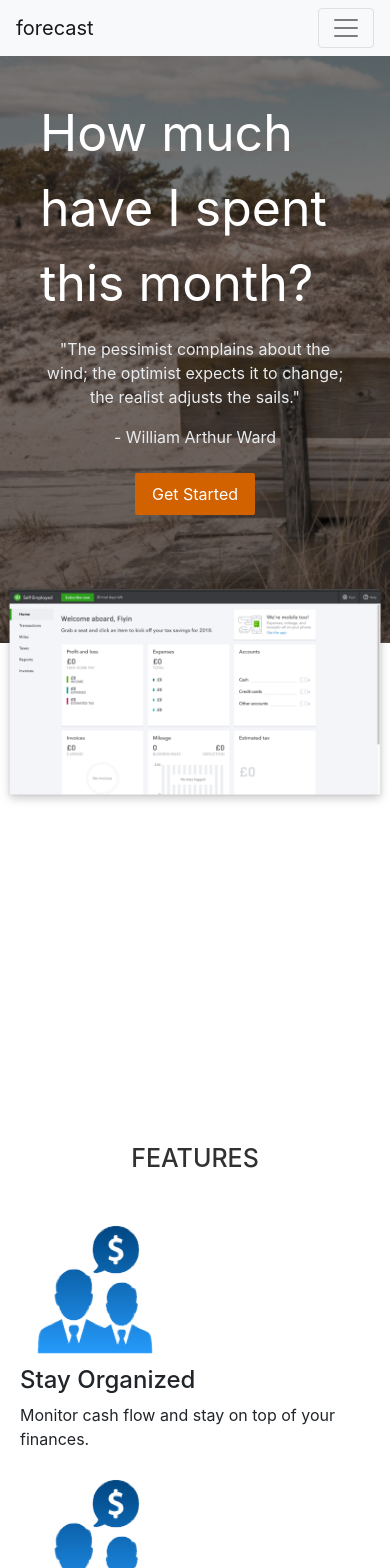
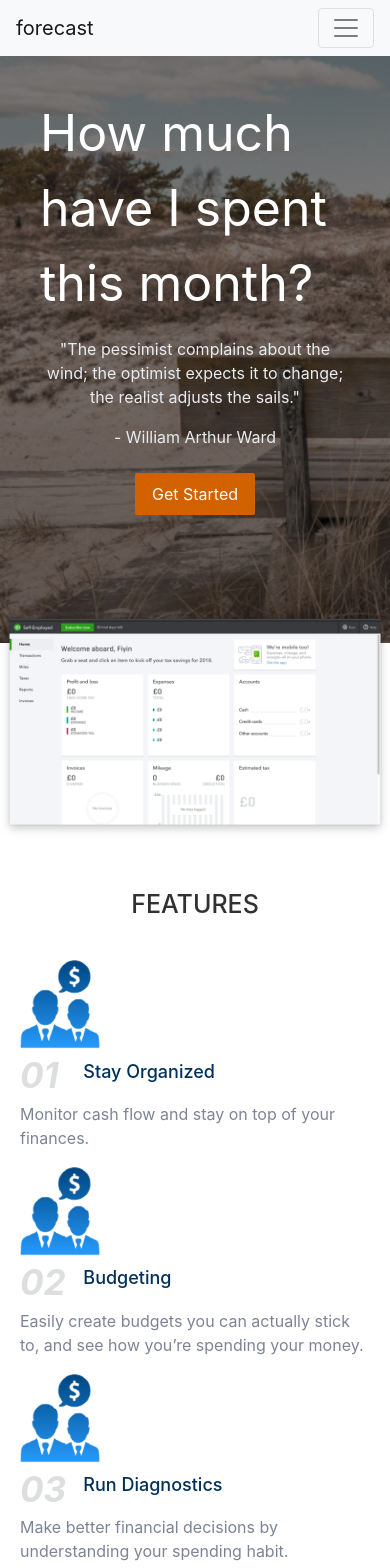
Before and after one commit to Kompilab/forecast-api, a React (Create React App) app in the folder client/: page / in a window 390 px wide. Shown: the top 1568 px of the page. Built offline with nearby package versions, Linux system fonts and the light colour scheme.

Commit message:
Complete structre, responsiveness and styling of homepage

```diff
--- a/client/src/pages/Home/Home.jsx
+++ b/client/src/pages/Home/Home.jsx
@@ -12,14 +12,17 @@ class Home extends Component {
       logoText: 'forecast',
       features: [
         {
+          position: '01',
           name: 'Stay Organized',
           summary: 'Monitor cash flow and stay on top of your finances.'
         },
         {
-          name: 'Budget, or not?',
+          position: '02',
+          name: 'Budgeting',
           summary: 'Easily create budgets you can actually stick to, and see how you’re spending your money.'
         },
         {
+          position: '03',
           name: 'Run Diagnostics',
           summary: 'Make better financial decisions by understanding your spending habit.'
         }
@@ -63,7 +66,7 @@ class Home extends Component {
 
         <section className="container">
           <div className="row justify-content-center">
-            <div className="float-bg col-md-9"></div>
+            <div className="float-bg col-12"></div>
           </div>
         </section>
 
@@ -76,10 +79,22 @@ class Home extends Component {
             {
               !!features.length && features.map((feature, $i) => {
                 return (
-                  <div className="col-sm-4" key={$i}>
-                    <img src={featureIcon} alt="icon" className="img-fluid" />
-                    <h4>{feature.name}</h4>
-                    <p>{feature.summary}</p>
+                  <div className="col-sm-4 feature" key={$i}>
+                    <img src={featureIcon} alt="icon" className="img-fluid" width="80" />
+
+                    <div className="row align-items-center">
+                      <div className="col-2 position">
+                        <span>{feature.position}</span>
+                      </div>
+
+                      <div className="col-10 name">
+                        <h4>{feature.name}</h4>
+                      </div>
+                    </div>
+
+                    <div className="summary">
+                      <p>{feature.summary}</p>
+                    </div>
                   </div>
                 )
               })
--- a/client/src/pages/Home/Home.scss
+++ b/client/src/pages/Home/Home.scss
@@ -26,6 +26,37 @@ $footer: #393a3d;
   background-size: contain;
   height: 500px;
   top: -60px;
+
+  @media (max-width: 320px) {
+    height: 186px;
+    top: -30px;
+  }
+
+  @media (min-width: 321px) and (max-width: 420px) {
+    height: 246px;
+    top: -30px;
+  }
+
+  @media (min-width: 421px) and (max-width: 575.98px) {
+    height: 326px;
+    top: -30px;
+  }
+
+  @media (min-width: 576px) and (max-width: 767.98px) {
+    height: 312px;
+  }
+
+  @media (min-width: 768px) and (max-width: 991.98px) {
+    height: 416px;
+  }
+
+  @media (min-width: 992px) and (max-width: 1199.98px) {
+    height: 552px;
+  }
+
+  @media (min-width: 1200px) {
+    height: 658px;
+  }
 }
 
 section {
@@ -33,7 +64,6 @@ section {
     margin-bottom: 40px;
 
     h2 {
-      // font-family: AvenirNext-Medium;
       color: $text;
       font-size: 1.5625rem;
       text-transform: uppercase;
@@ -43,6 +73,25 @@ section {
 
 section.features {
   padding: 0 20px 60px;
+
+  .feature {
+    .position {
+      color: #dddedf;
+      font-size: 2.1875rem;
+      font-style: italic;
+      font-weight: bold;
+    }
+
+    .name h4 {
+      color: #003059;
+      font-size: 1.125rem;
+    }
+
+    .summary {
+      color: #7c8595;
+      font-size: 1rem;
+    }
+  }
 }
 
 section.tired-taglines {
@@ -50,7 +99,6 @@ section.tired-taglines {
   padding: 40px 20px;
 
   h3 {
-    // font-family: AvenirNext-Medium;
     color: $white;
     margin-bottom: 20px;
     text-align: center;
```
Also changed, not shown: client/src/assets/images/features-icon.png.
